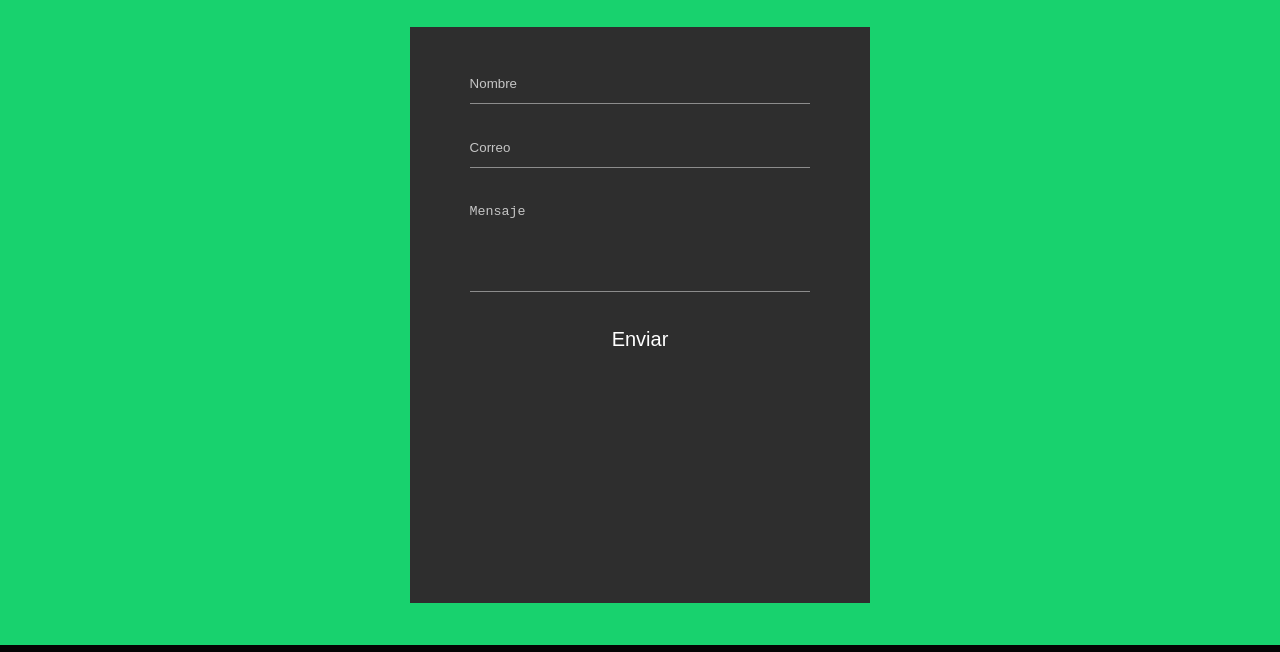
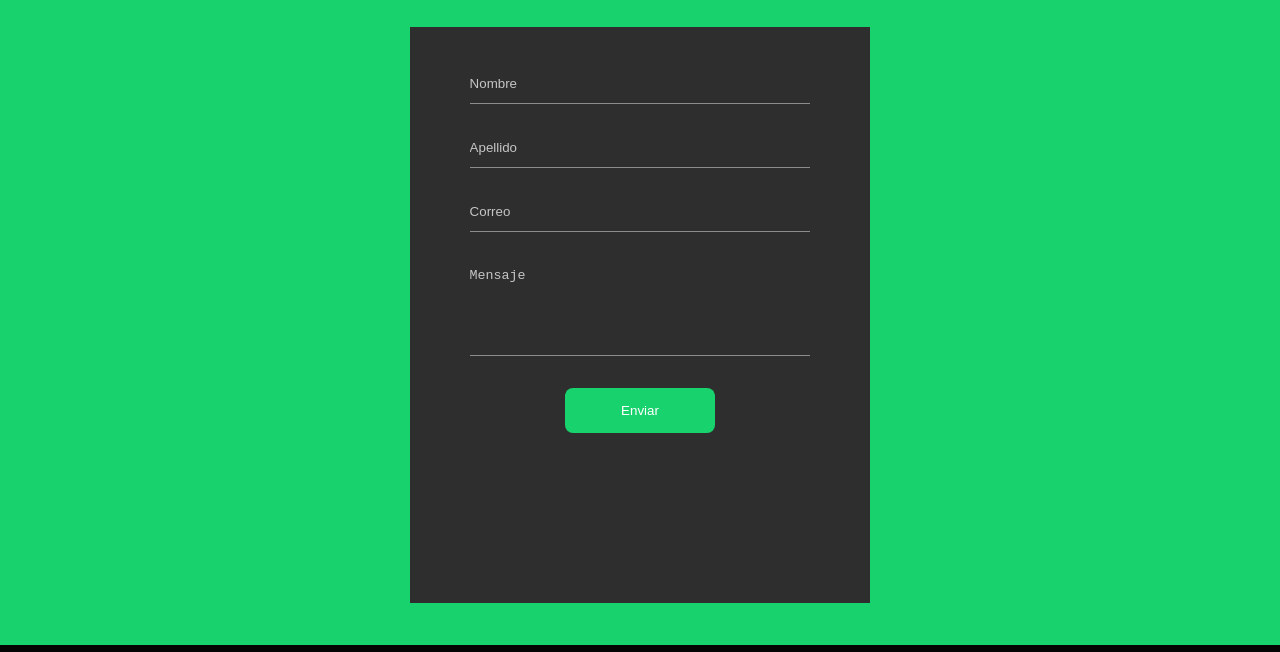
Before and after one commit to Luis-Abad09/Portafolio-de-Analsis-2, a plain HTML site: page index.html in a window 1280 px wide. Shown: the part 3193-3845 px from the top of the page. Drawn offline with nearby package versions, Linux system fonts and the light colour scheme.

Commit message:
Restableciendo boton de Enviar al verde original

```diff
--- a/index.html
+++ b/index.html
@@ -161,11 +161,11 @@
                 <div class="form-container">
                     <form name="formulario-contacto" netlify>
                         <input name="nombre" type="text" placeholder="Nombre">
-                        <!-- <input id="apellido" type="text" placeholder="Apellido"> -->
+                        <input id="apellido" type="text" placeholder="Apellido">
                         <input name="email" type="email" placeholder="Correo">
                         <textarea name="mensaje" placeholder="Mensaje"></textarea>
-                        <!-- <button>Enviar</button> -->
-                        <input id="btn-enviar" type="submit" value="Enviar">
+                        <button>Enviar</button>
+                        <!-- <input id="btn-enviar" type="submit" value="Enviar"> -->
                     </form>
                 </div>
             </div>
```
